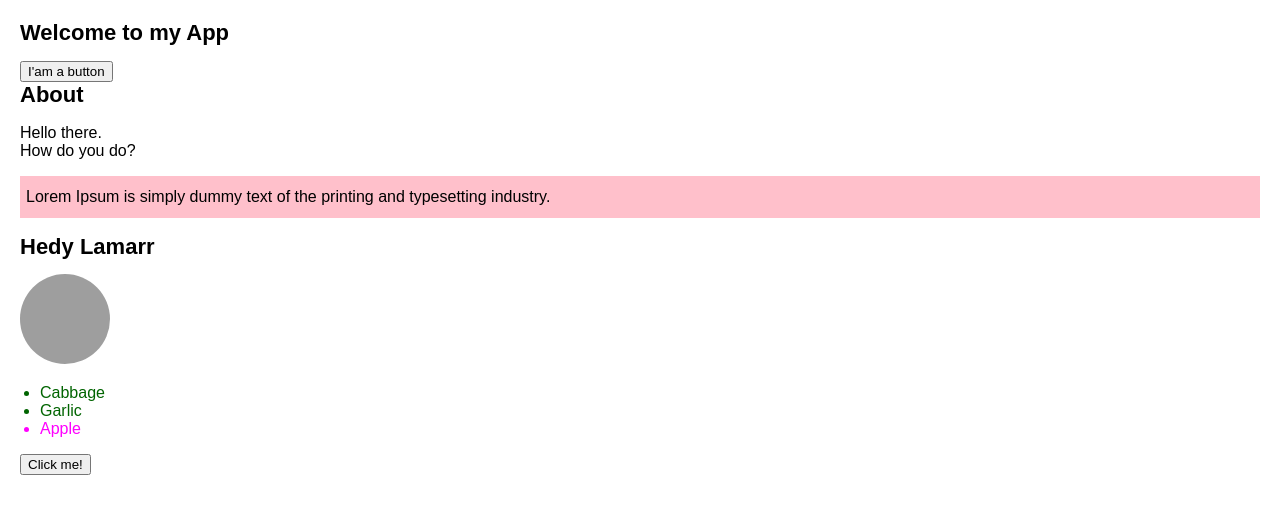
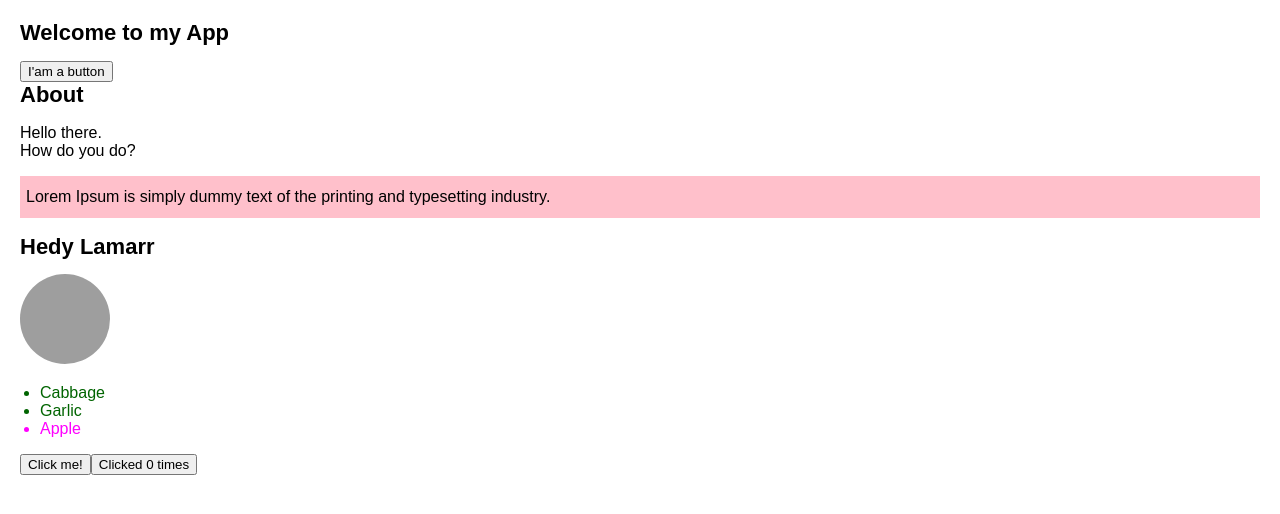
Before and after one commit to zelitosaide/react-js-course, a React (Create React App) app: page / in a window 1280 px wide. Shown: the top 514 px of the page. Built offline with nearby package versions, Linux system fonts and the light colour scheme; grey boxes are pictures that could not be loaded.

Commit message:
Get started

```diff
--- a/src/App.js
+++ b/src/App.js
@@ -4,6 +4,7 @@ import QuickStart, {
   DisplayingData,
   RespondingToEvents,
   ShoppingList,
+  UpdatingTheScreen,
 } from "./learn/get-started/quick-start";
 
 function App() {
@@ -15,6 +16,7 @@ function App() {
       <DisplayingData />
       <ShoppingList />
       <RespondingToEvents />
+      <UpdatingTheScreen />
     </>
   );
 }
```
